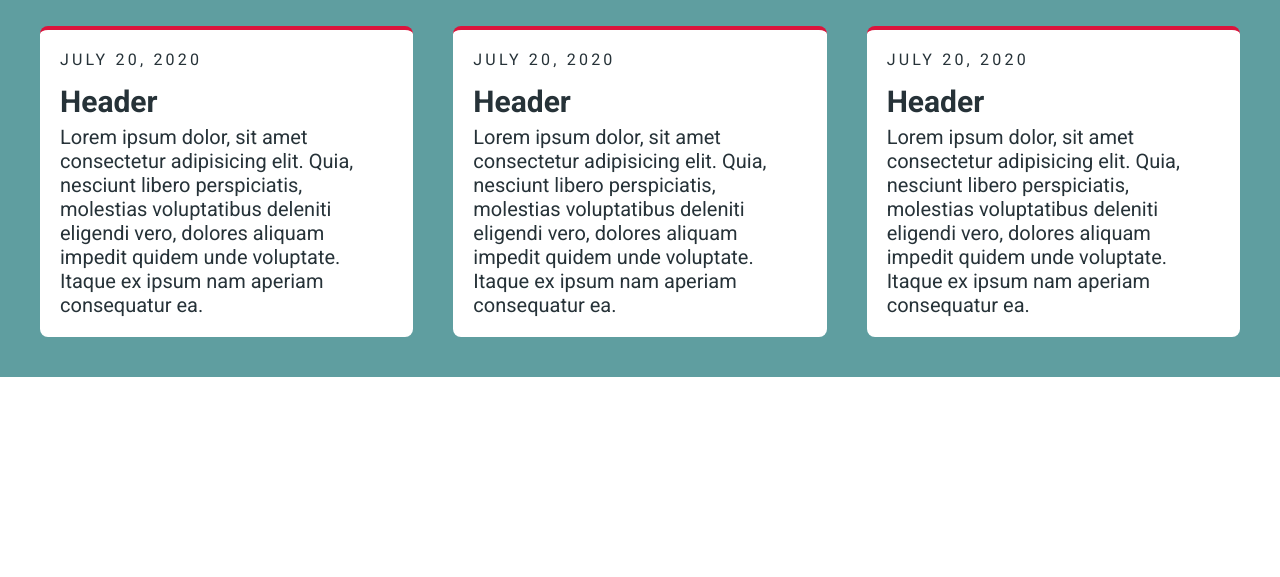
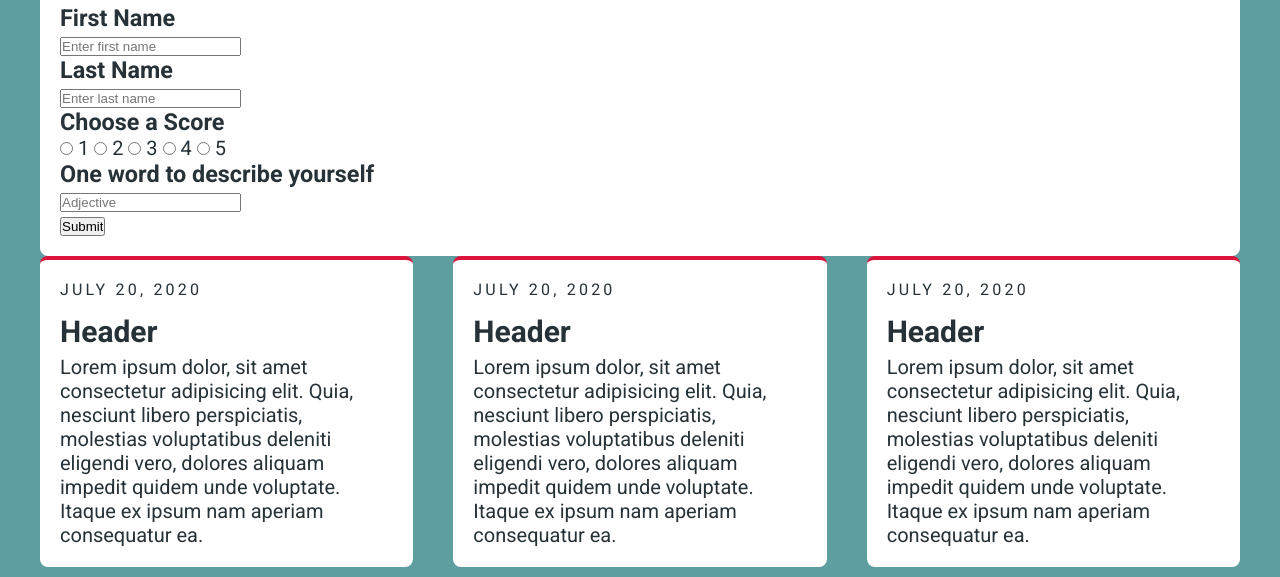
Before and after one commit to WackyChomp/flask-project, a Flask app: template templates/index.html in a window 1280 px wide. Shown: the part 472-1049 px from the top of the page. Before the commit the page ends 849 px from the top, so only its background shows below. Run offline with Flask 2, Linux system fonts and the light colour scheme; the template is opened without the code that fills it, so the values that code supplies are empty.

Commit message:
Adding form to index.html / create processed.html to show submission / add submit function to receive POST form data from index.html

```diff
--- a/app.py
+++ b/app.py
@@ -6,6 +6,16 @@ app = Flask(__name__)
 def index():
     return render_template('index.html')
 
+@app.route('/submit', methods=['POST'])
+def submit():
+    if request.method == 'POST':
+        first_name = request.form['first_name']
+        last_name = request.form['last_name']
+        score = request.form['score']
+        adjective = request.form['adjective']
+                #print(first_name, last_name, score, adjective)
+        return render_template('processed.html')
+
 if __name__ == '__main__':
     app.debug = True             # Server reloads after each save/change
     app.run()
--- a/templates/index.html
+++ b/templates/index.html
@@ -16,35 +16,46 @@
           <li>Work</li>
           <li>Contact</li>
         </ul>
-      </div>
+    </div>
 
       <div id="wrapper-main">
         <div class="header">
-          <h1>Page Header</h1>
-          <div id="search">
-            <span class="material-icons">search</span>
-          </div>
+          <h1>Title Right Over Here</h1>
         </div>
 
+        <div class="container">
+          <img src="https://t3.ftcdn.net/jpg/02/98/45/00/360_F_298450088_tLPsC23RWniNk1Fje1M4EnnRPOQbCScw.jpg" alt="">
+
+          <!-------------Form------------->
+          <form action="/submit" method="POST">
+            <div class="form-group">
+              <h3>First Name</h3>
+              <input type="text" name="first_name" placeholder="Enter first name"/>
+            </div>
+            <div class="form-group">
+              <h3>Last Name</h3>
+              <input type="text" name="last_name" placeholder="Enter last name"/>
+            </div>
+            <div class="form-group">
+              <h3>Choose a Score</h3>
+              <input type="radio" name="score" value="1"/> 1
+              <input type="radio" name="score" value="2"/> 2
+              <input type="radio" name="score" value="3"/> 3
+              <input type="radio" name="score" value="4"/> 4
+              <input type="radio" name="score" value="5"/> 5
+            </div>
+            <div class="form-group">
+              <h3>One word to describe yourself</h3>
+              <input type="text" name="adjective" placeholder="Adjective"/>
+            </div>
+
+            <input type="submit" value="Submit" class="btn"/>
+          </form>
+          <!-------------End Form------------->
+        </div>
+
+
         <div id="wrapper-grid">
-          <div class="container">
-            <p class="date">July 20, 2020</p>
-            <h2>Header</h2>
-            Lorem ipsum dolor, sit amet consectetur adipisicing elit. Quia, nesciunt libero perspiciatis, molestias voluptatibus deleniti eligendi vero, dolores aliquam impedit quidem unde voluptate. Itaque ex ipsum nam aperiam consequatur ea.
-          </div>
-
-          <div class="container">
-            <p class="date">July 20, 2020</p>
-            <h2>Header</h2>
-            Lorem ipsum dolor, sit amet consectetur adipisicing elit. Quia, nesciunt libero perspiciatis, molestias voluptatibus deleniti eligendi vero, dolores aliquam impedit quidem unde voluptate. Itaque ex ipsum nam aperiam consequatur ea.
-          </div>
-
-          <div class="container">
-            <p class="date">July 20, 2020</p>
-            <h2>Header</h2>
-            Lorem ipsum dolor, sit amet consectetur adipisicing elit. Quia, nesciunt libero perspiciatis, molestias voluptatibus deleniti eligendi vero, dolores aliquam impedit quidem unde voluptate. Itaque ex ipsum nam aperiam consequatur ea.
-          </div>
-
           <div class="container">
             <p class="date">July 20, 2020</p>
             <h2>Header</h2>
```
Also changed, not shown: templates/processed.html (added, +26 -0 lines), templates/style.css (renamed from static/style.css).
